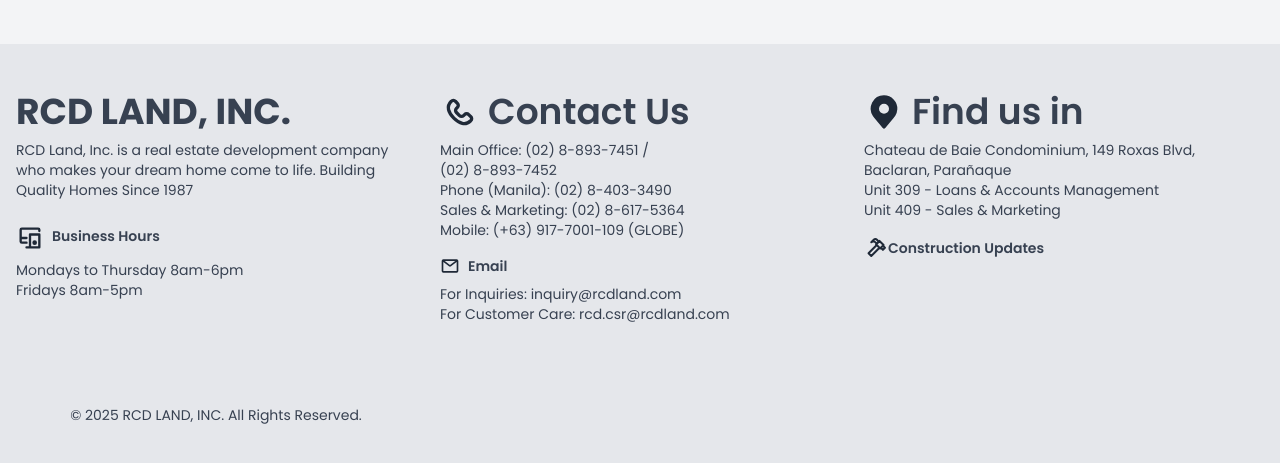
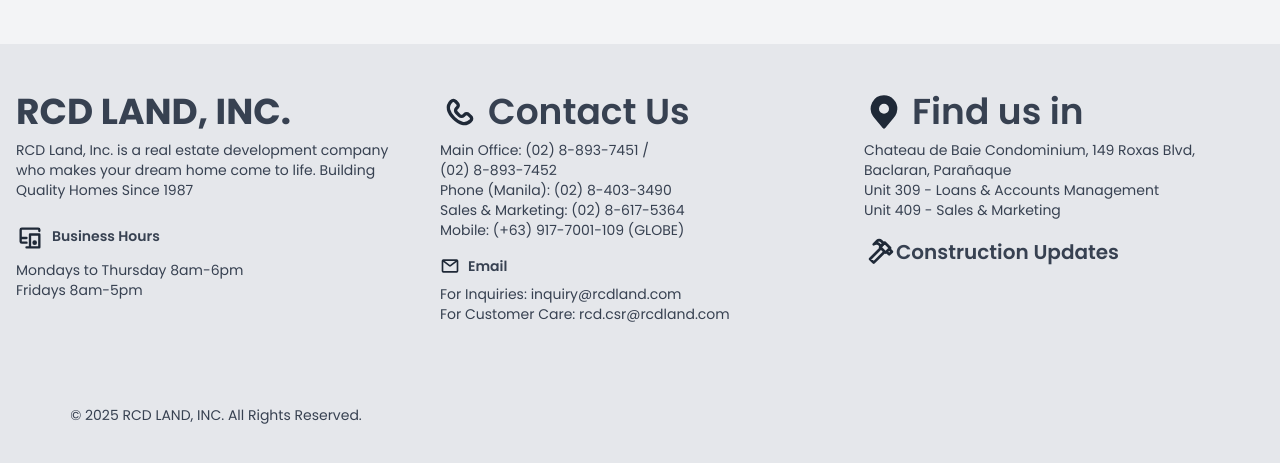
Before and after one commit to renrengabas/rcdland.com, a Jekyll site: the page built from sellers/index.html, in a window 1280 px wide and 1073 px high. Shown: the part 584-1047 px from the top of the window. Built offline with Jekyll 4.4.1, drawn with Linux system fonts in a browser that asks for light colours; nearby versions of some CDN libraries.

Commit message:
Slight fix

```diff
--- a/_includes/footer.html
+++ b/_includes/footer.html
@@ -75,8 +75,8 @@
   </p>
   <p>Unit 309 - Loans & Accounts Management</p>
   <p>Unit 409 - Sales & Marketing</p>
-  <a href="/construction-updates/" class="inline-flex items-center mt-4 hover:text-yellow-500 font-semibold transition-colors duration-300">
-    <svg class="w-6 h-6 text-gray-800 dark:gray-800" aria-hidden="true" xmlns="http://www.w3.org/2000/svg" width="24" height="24" fill="none" viewBox="0 0 24 24">
+  <a href="/construction-updates/" class="inline-flex items-center mt-4 hover:text-yellow-500 font-semibold text-xl transition-colors duration-300">
+    <svg class="w-8 h-8 text-gray-800 dark:gray-800" aria-hidden="true" xmlns="http://www.w3.org/2000/svg" width="24" height="24" fill="none" viewBox="0 0 24 24">
   <path stroke="currentColor" stroke-linejoin="round" stroke-width="2" d="m20.9532 11.7634-2.0523-2.05225-2.0523 2.05225 2.0523 2.0523 2.0523-2.0523Zm-1.3681-2.73651-4.1046-4.10457L12.06 8.3428l4.1046 4.1046 3.4205-3.42051Zm-4.1047 2.73651-2.7363-2.73638-8.20919 8.20918 2.73639 2.7364 8.2091-8.2092Z"/>
   <path stroke="currentColor" stroke-linejoin="round" stroke-width="2" d="m12.9306 3.74083 1.8658 1.86571-2.0523 2.05229-1.5548-1.55476c-.995-.99505-3.23389-.49753-3.91799.18657l2.73639-2.73639c.6841-.68409 1.9901-.74628 2.9229.18658Z"/>
 </svg>
--- a/_includes/top-menu.html
+++ b/_includes/top-menu.html
@@ -19,7 +19,7 @@
         <a class="nav-link relative after:content-[''] after:absolute after:left-0 after:-bottom-1 after:w-0 hover:after:w-full after:h-[2px] after:bg-green-600 after:transition-all after:duration-300"
           href="{{ '/about/' | relative_url }}">About</a>
         <a class="nav-link relative after:content-[''] after:absolute after:left-0 after:-bottom-1 after:w-0 hover:after:w-full after:h-[2px] after:bg-green-600 after:transition-all after:duration-300"
-          href="{{ '/seller' | relative_url }}">Sellers</a>
+          href="{{ '/sellers' | relative_url }}">Sellers</a>
         <a class="nav-link relative after:content-[''] after:absolute after:left-0 after:-bottom-1 after:w-0 hover:after:w-full after:h-[2px] after:bg-green-600 after:transition-all after:duration-300"
           href="{{ '/properties/' | relative_url }}">Properties</a>
         <a class="nav-link relative after:content-[''] after:absolute after:left-0 after:-bottom-1 after:w-0 hover:after:w-full after:h-[2px] after:bg-green-600 after:transition-all after:duration-300"
--- a/sellers/index.html
+++ b/sellers/index.html
@@ -1,7 +1,7 @@
 ---
 layout: default
-title: sellers-broker
-permalink: /seller-broker/
+title: Sellers
+permalink: /sellers/
 ---
 
   <!-- Mobile App Section -->
```
